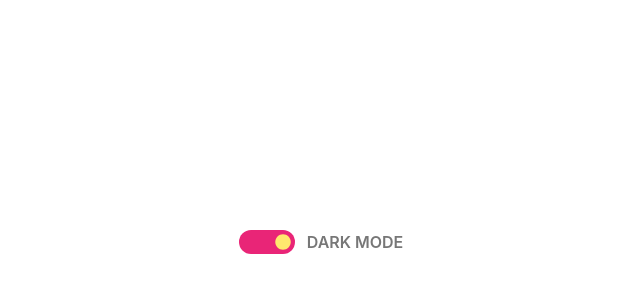
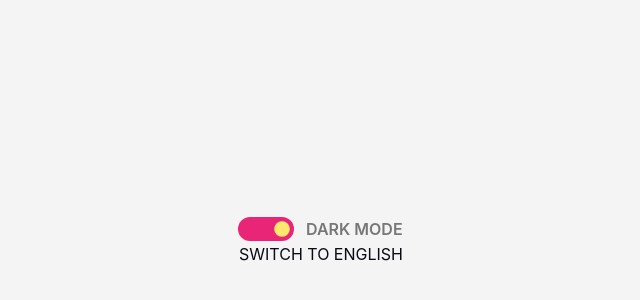
Before and after one commit to benimertcan/Personel-Web-Site, a React (Vite) app: page / in a window 1280 px wide. Shown: the part 158-458 px from the top of the page, without its empty margins (319-959 px from the left). Built offline with nearby package versions, Linux system fonts and the light colour scheme; no server answers.

Commit message:
languageChanger component added, created LanguageContext

```diff
--- a/src/App.jsx
+++ b/src/App.jsx
@@ -1,17 +1,22 @@
 import './App.css'
 import './global.css'
-import React from "react";
+import React, { useEffect, useState } from "react";
 import ModeComponent from './components/ModeComponent';
-
+import { LanguageProvider } from './context/LanguageContext';
+import languagesData from './data';
+import axios from 'axios';
+import LanguageChanger from './components/LanguageChanger';
 
 function App() {
 
 
   return (
     <>
+    <LanguageProvider>
+    <ModeComponent />
+    <LanguageChanger/>
 
-    <ModeComponent />
-
+    </LanguageProvider>
     </>
   )
 }
--- /dev/null
+++ b/src/components/LanguageChanger.jsx
@@ -0,0 +1,19 @@
+import React, { useEffect } from 'react';
+import { useLanguage } from '../context/LanguageContext';
+import languagesData from '../data';
+
+
+function LanguageChanger() {
+    const { language, setLanguage,translate } = useLanguage();
+    const changeLanguage=translate("changeLanguage");
+
+    return (
+        <>
+      <button onClick={() => {if(language==="tr"){setLanguage('en')}else{setLanguage('tr')}}}>
+        <h1>{changeLanguage}</h1>
+        </button>
+        </>
+    )
+}
+
+export default LanguageChanger
--- a/src/components/ModeComponent.jsx
+++ b/src/components/ModeComponent.jsx
@@ -3,9 +3,31 @@
 import { IoMoon } from "react-icons/io5";
 import { FaCircle } from "react-icons/fa";
 import useLocalStorage from "../hooks/useLocalStorage";
+import { useEffect } from "react";
 
 function ModeComponent() {
-    const [dark, setDark] = useLocalStorage("theme", false);
+
+    const [dark, setDark] = useLocalStorage("theme", null);
+    useEffect(() => {
+        const theme = JSON.parse(localStorage.getItem("theme"));
+        if (theme !== null) {
+          if (theme) {
+            document.body.classList.add("dark");
+            setDark(true);
+          } else {
+            document.body.classList.remove("dark");
+            setDark(false);
+          }
+        } else {
+          if (window.matchMedia && window.matchMedia('(prefers-color-scheme: dark)').matches) {
+            document.body.classList.add("dark");
+            setDark(true);
+          } else {
+            document.body.classList.remove("dark");
+            setDark(false);
+          }
+        }
+      }, []);
 
     const darkModeHandler = () => {
         setDark(!dark);
@@ -13,22 +35,16 @@ function ModeComponent() {
     }
     return (
         <>
-            <div className="flex flex-row items-center delay-700 text-opacity-10 text-[#777777]"   onClick={() => darkModeHandler()} >
-                <div  className="mr-3 w-14 flow-root dark:bg-black bg-[#E92577] rounded-2xl transition duration-700 ">
+            <div className="flex flex-row items-center delay-700 text-opacity-10 text-[#777777]" onClick={() => darkModeHandler()} >
+                <div className="mr-3 w-14 flow-root dark:bg-black bg-[#E92577] rounded-2xl transition duration-700 ">
                     {
-                        dark &&
-                        <IoMoon className="float-left m-1 transition text-white"/>
-                    }
-                    {
-                        !dark && <FaCircle className="float-right m-1 transition  text-[#FFE86E]"/>
+                        dark ?
+                            <IoMoon className="float-left m-1 transition text-[#FFE86E]" /> : <FaCircle className="float-right m-1 transition  text-[#FFE86E]" />
                     }
                 </div>
                 {
-                    dark &&
-                    <p className="font-semibold text-[#D9D9D9]">LIGHT MODE</p>
-                }
-                {
-                    !dark && <p className="font-semibold  text-[#777777]">DARK MODE</p>
+                    dark ?
+                        <p className="font-semibold text-[#D9D9D9]">LIGHT MODE</p> : <p className="font-semibold  text-[#777777]">DARK MODE</p>
                 }
             </div>
         </>
--- /dev/null
+++ b/src/context/LanguageContext.jsx
@@ -0,0 +1,42 @@
+import React, { createContext, useState, useContext, useEffect } from 'react';
+import languagesData from '../data';
+import axios from 'axios';
+
+const LanguageContext = createContext();
+
+export const LanguageProvider = ({ children }) => {
+  var lang = navigator.language || navigator.userLanguage;
+  if(lang.includes("tr")){
+    lang="en"
+  }
+  else{
+    lang="tr"
+  }
+  const [language, setLanguage] = useState(lang);
+  const translations={...languagesData}
+
+useEffect(()=>{
+  axios
+  .get("https://reqres.in/api/workintech",languagesData[language])
+  .then((response)=>{
+    console.log(response)
+  })
+  .catch((error)=>{console.log(error)})
+},[language])
+
+  const translate = (key) => translations[language][key] || key;
+
+  return (
+    <LanguageContext.Provider value={{ language, setLanguage, translate }}>
+      {children}
+    </LanguageContext.Provider>
+  );
+};
+
+export const useLanguage = () => {
+  const context = useContext(LanguageContext);
+  if (!context) {
+    throw new Error('useLanguage must be used within a LanguageProvider');
+  }
+  return context;
+};
--- /dev/null
+++ b/src/data.js
@@ -0,0 +1,157 @@
+const languagesData={
+    en:{
+        changeLanguage:"TÜRKÇE'YE GEÇ",
+        hero:{
+            greeting:"Hi!👋",
+            intro:"I'm Mertcan. I'm a front-end developer.I can craft solid and scalable front-end products. Let's meet!",
+            profileImg:"",
+            profileName:"Mertcan",
+            linkedInLink:"",
+            githubLink:"",
+            heroFooter:"Currently Freelancing for UX,UI, & Web Design Project. Invite me to join your team -> pratamaosi@gmail.com",
+        },
+        skills:{
+            javascriptAlt:"JAVASCRIPT",
+            javascriptSRC:"",
+            reactAlt:"REACT",
+            reactSRC:"",
+            reduxAlt:"REDUX",
+            reduxSRC:"",
+            nodeAlt:"NODE",
+            nodeSRC:"",
+            vscodeAlt:"VS CODE",
+            vscodeSRC:"",
+            figmaAlt:"FIGMA",
+            figmaSRC:""
+        },
+        profile:{
+            cart:{
+                h1:"Basic Information",
+                dateOfBirthText:"Date of Birth",
+                dateOfBirth:"25.08.1999",
+                cityText:"City of residence",
+                city:"Bursa",
+                educationText:"Educational background",
+                education:"Namık Kemal Üniversitesi, Bilgisayar Programcılığı",
+                rolText:"Preferred Role",
+                rol:"FrontEnd,UI"
+            },
+            about:{
+                aboutMe:"About me",
+                text1:"Lorem ipsum, dolor sit amet consectetur adipisicing elit. Veniam aut, odit laborum aliquam voluptatum nisi molitia.",
+                text2:"Lorem ipsum, dolor sit amet consectetur adipisicing elit. Veniam aut, odit laborum aliquam voluptatum nisi molitia."
+            }
+        },
+        projects:{
+            randomJokes:{
+                h1:"Random Jokes",
+                text:"Lorem ipsum, dolor sit amet consectetur adipisicing elit. Veniam aut, odit laborum aliquam voluptatum nisi molitia.",
+                materials:["react","vercel","axios","router"],
+                viewText:"View on Github",
+                viewLink:"",
+                appText:"Go to app ->",
+                appLink:"",
+                imgLink:""
+            },
+            areYouBored:{
+                h1:"Are you bored?",
+                text:"Lorem ipsum, dolor sit amet consectetur adipisicing elit. Veniam aut, odit laborum aliquam voluptatum nisi molitia.",
+                materials:["react","redux","vercel","axios","router"],
+                viewText:"View on Github",
+                viewLink:"",
+                appText:"Go to app ->",
+                appLink:"",
+                imgLink:""
+            }
+        },
+        footer:{
+            h1:"Let's work together on your next product.",
+            githubText:"Github",
+            githubLink:"",
+            personelBlogText:"Personel Blog",
+            personelBlogLink:"",
+            linkedInText:"LinkedIn",
+            linkedInLink:"",
+            emailText:"Email",
+            emailLink:"",
+        }
+    },
+    tr:{
+        changeLanguage:"SWITCH TO ENGLISH",
+        hero:{
+            greeting:"Merhaba!👋",
+            intro:"Ben Mertcan. Ben bir ön yüz geliştiricisiyim. Sağlam ve ölçeklenebilir ön yüz ürünleri oluşturabilirim. Tanışalım!",
+            profileImg:"",
+            profileName:"Mertcan",
+            linkedInLink:"",
+            githubLink:"",
+            heroFooter:"Şu anda UX, UI ve Web Tasarım projeleri için serbest çalışıyorum. Beni ekibinize davet edin ->pratamaosi@gmail.com",
+        },
+        skills:{
+            javascriptAlt:"JAVASCRIPT",
+            javascriptSRC:"",
+            reactAlt:"REACT",
+            reactSRC:"",
+            reduxAlt:"REDUX",
+            reduxSRC:"",
+            nodeAlt:"NODE",
+            nodeSRC:"",
+            vscodeAlt:"VS CODE",
+            vscodeSRC:"",
+            figmaAlt:"FIGMA",
+            figmaSRC:""
+        },
+        profile:{
+            cart:{
+                h1:"Temel Bilgiler",
+                dateOfBirthText:"Doğum tarihi",
+                dateOfBirth:"25.08.1999",
+                cityText:"İkamet Şehri",
+                city:"Bursa",
+                educationText:"Eğitim Durumu",
+                education:"Namık Kemal Üniversitesi, Bilgisayar Programcılığı",
+                rolText:"Tercih Ettiği Rol",
+                rol:"FrontEnd,UI"
+            },
+            about:{
+                aboutMe:"Hakkımda",
+                text1:"Lorem ipsum, dolor sit amet consectetur adipisicing elit. Veniam aut, odit laborum aliquam voluptatum nisi molitia.",
+                text2:"Lorem ipsum, dolor sit amet consectetur adipisicing elit. Veniam aut, odit laborum aliquam voluptatum nisi molitia."
+            }
+        },
+        projects:{
+            randomJokes:{
+                h1:"Random Jokes",
+                text:"Lorem ipsum, dolor sit amet consectetur adipisicing elit. Veniam aut, odit laborum aliquam voluptatum nisi molitia.",
+                materials:["react","vercel","axios","router"],
+                viewText:"Github' ta göster",
+                viewLink:"",
+                appText:"Uygulamaya git ->",
+                appLink:"",
+                imgLink:""
+            },
+            areYouBored:{
+                h1:"Are you bored?",
+                text:"Lorem ipsum, dolor sit amet consectetur adipisicing elit. Veniam aut, odit laborum aliquam voluptatum nisi molitia.",
+                materials:["react","redux","vercel","axios","router"],
+                viewText:"Github' ta göster",
+                viewLink:"",
+                appText:"Uygulamaya git ->",
+                appLink:"",
+                imgLink:""
+            }
+        },
+        footer:{
+            h1:"Bir sonraki ürününüz üzerinde birlikte çalışalım.",
+            githubText:"Github",
+            githubLink:"",
+            personelBlogText:"Personel Blog",
+            personelBlogLink:"",
+            linkedInText:"LinkedIn",
+            linkedInLink:"",
+            emailText:"Email",
+            emailLink:"",
+        }
+    }
+}
+export default languagesData;
--- a/src/global.css
+++ b/src/global.css
@@ -3,9 +3,11 @@
 @tailwind utilities;
 
 .dark{
-    background-color: black;
+    background-color:  #2A262B;
+
     transition: all .3s ease-in-out
 }
 body{
+    background-color: #F4F4F4;
     transition: all .3s ease-in-out
 }
--- a/src/hooks/useLocalStorage.jsx
+++ b/src/hooks/useLocalStorage.jsx
@@ -1,5 +1,5 @@
 
-import { useEffect, useState } from "react";
+import {  useState } from "react";
 const useLocalStorage = (key, initialValue) => {
     const [storedValue, setStoredValue] = useState(() => {
         const item = window.localStorage.getItem(key);
--- a/src/main.jsx
+++ b/src/main.jsx
@@ -7,6 +7,6 @@ import App from './App.jsx'
 
 createRoot(document.getElementById('root')).render(
   <StrictMode>
-    <App />
+    <App className="dark:bg-black"/>
   </StrictMode>,
 )
```
